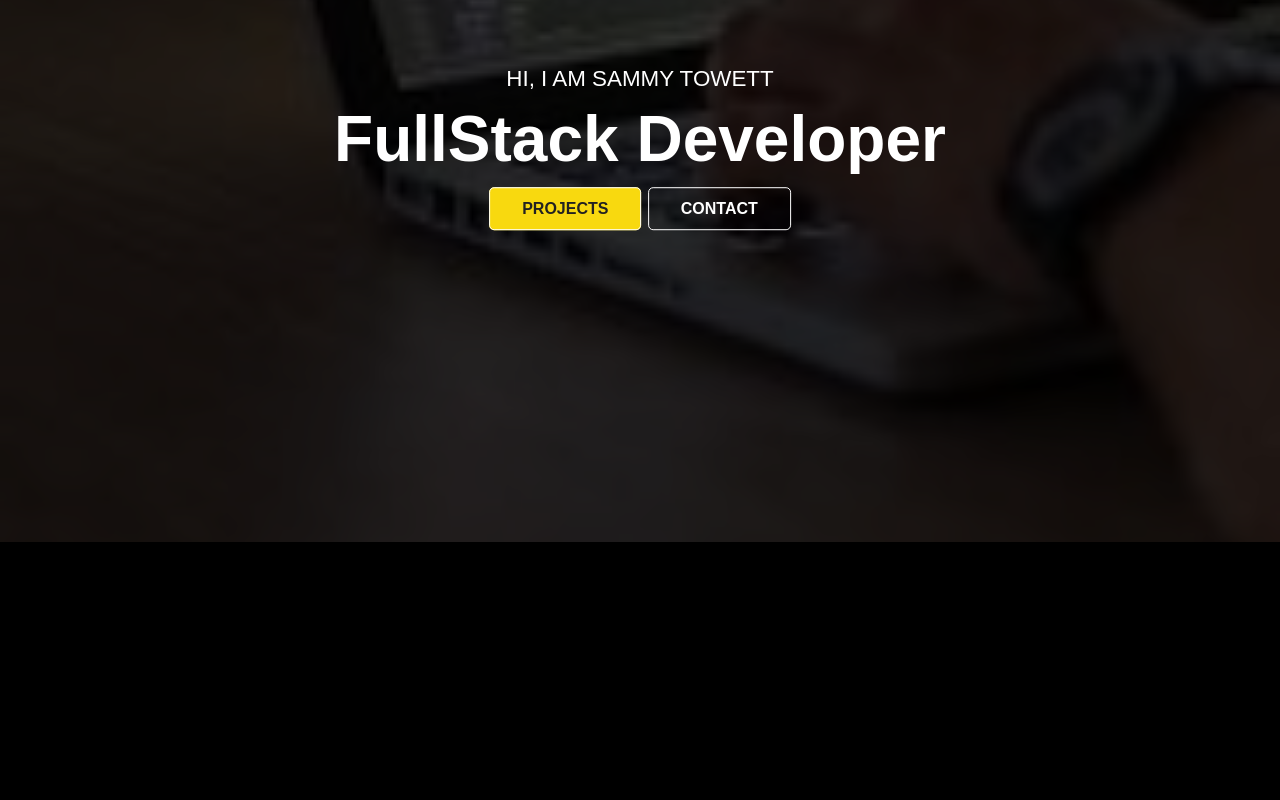
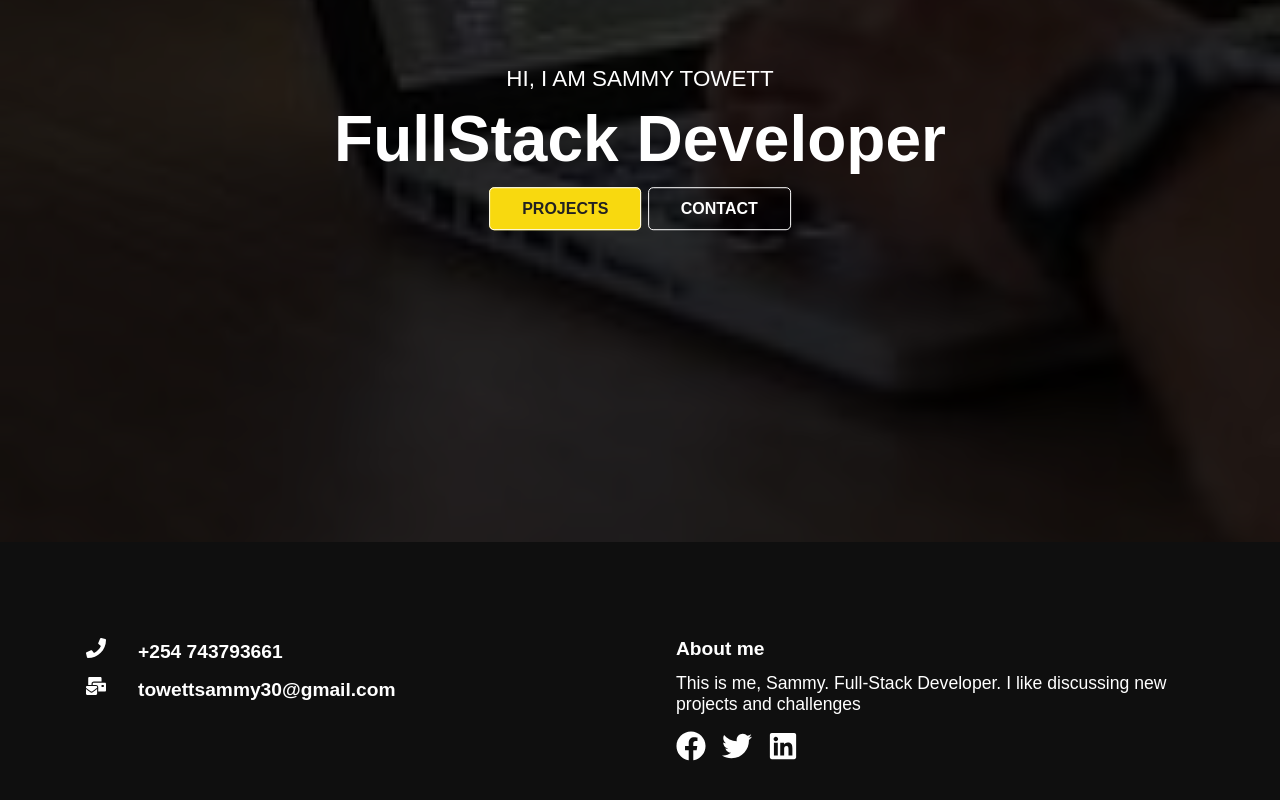
Before and after one commit to Sammy3000/my-portfolio, a React (Create React App) app: page / in a window 1280 px wide. Shown: the part 258-1058 px from the top of the page. Before the commit the page ends 804 px from the top, so only its background shows below. Built offline with nearby package versions, Linux system fonts and the light colour scheme.

Commit message:
Implement the footer

```diff
--- /dev/null
+++ b/src/components/Footer.css
@@ -0,0 +1,47 @@
+.footer {
+  width: 100%;
+  padding: 5rem 0;
+  background: rgba(19, 19, 19, 0.8);
+}
+.footer-container {
+  max-width: 1140px;
+  margin: auto;
+  display: grid;
+  grid-template-columns: repeat(2, 1fr);
+  grid-gap: 2.5rem;
+}
+.left {
+  max-width: 100%;
+  height: 100%;
+  padding: 1rem;
+  display: flex;
+  flex-direction: column;
+}
+.right {
+  max-width: 100%;
+  height: 100%;
+  padding: 1rem;
+  display: flex;
+  flex-direction: column;
+}
+.social {
+  margin-top: 1rem;
+}
+h3,
+h4 {
+  font-size: 1.2rem;
+  margin-bottom: 0.8rem;
+}
+p {
+  font-size: 1.1rem;
+}
+
+@media screen and (max-width: 1040px) {
+  .footer-container {
+    grid-template-columns: 1fr;
+
+  }
+  .right p {
+    max-width: 20rem;
+  }
+}
--- /dev/null
+++ b/src/components/Footer.js
@@ -0,0 +1,63 @@
+import './Footer.css';
+import React from 'react';
+import {
+  FaFacebook,
+  FaLinkedin,
+  FaMailBulk,
+  FaPhone,
+  FaTwitter,
+} from 'react-icons/fa';
+
+const Footer = () => {
+  return (
+    <footer className="footer">
+      <div className="footer-container">
+        <div className="left">
+          <div className="phone">
+            <h3>
+              {' '}
+              <FaPhone
+                size={20}
+                style={{ color: '#fff', marginRight: '2rem' }}
+              />
+              +254 743793661
+            </h3>
+          </div>
+          <div className="phone">
+            <h4>
+              <FaMailBulk
+                size={20}
+                style={{ color: '#fff', marginRight: '2rem' }}
+              />
+              towettsammy30@gmail.com
+            </h4>
+          </div>
+        </div>
+        <div className="right">
+          <h3>About me</h3>
+          <p>
+            This is me, Sammy. Full-Stack Developer. I like discussing new
+            projects and challenges
+          </p>
+
+          <div className="social">
+            <FaFacebook
+              size={30}
+              style={{ color: '#fff', marginRight: '1rem' }}
+            />
+            <FaTwitter
+              size={30}
+              style={{ color: '#fff', marginRight: '1rem' }}
+            />
+            <FaLinkedin
+              size={30}
+              style={{ color: '#fff', marginRight: '1rem' }}
+            />
+          </div>
+        </div>
+      </div>
+    </footer>
+  );
+};
+
+export default Footer;
--- a/src/index.css
+++ b/src/index.css
@@ -8,6 +8,7 @@ body {
   background: #000;
 }
 h1,
+h3,
 h4,
 p,
 a {
@@ -41,3 +42,8 @@ ul {
   color: #fff;
   transition: 0.3s;
 }
+@media screen and (max-width: 1040px) {
+  body {
+    overflow-x: hidden;
+  }
+}
--- a/src/routes/Home.js
+++ b/src/routes/Home.js
@@ -1,12 +1,14 @@
 import React from 'react';
 import Heroimg from '../components/Heroimg';
 import Navbar from '../components/Navbar';
+import Footer from '../components/Footer';
 
 const Home = () => {
   return (
     <div>
       <Navbar />
       <Heroimg />
+      <Footer />
     </div>
   );
 };
```
